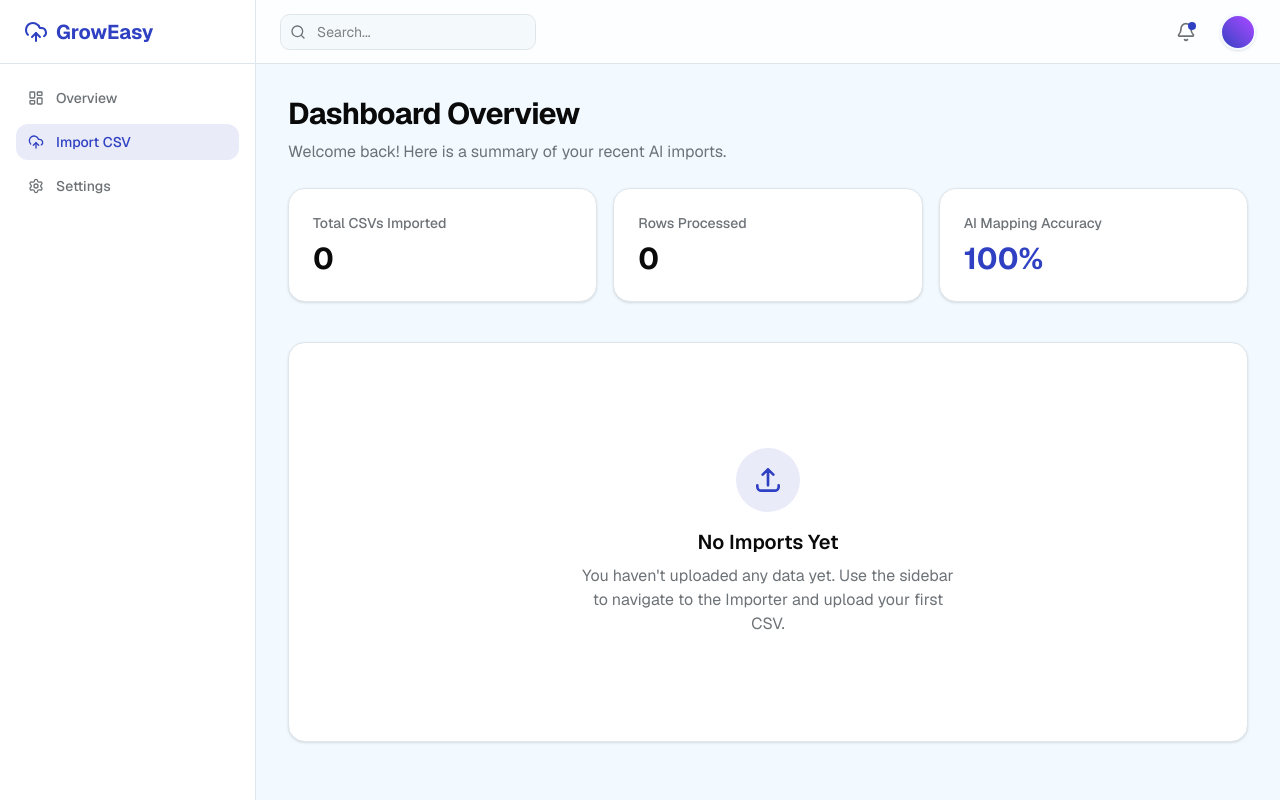
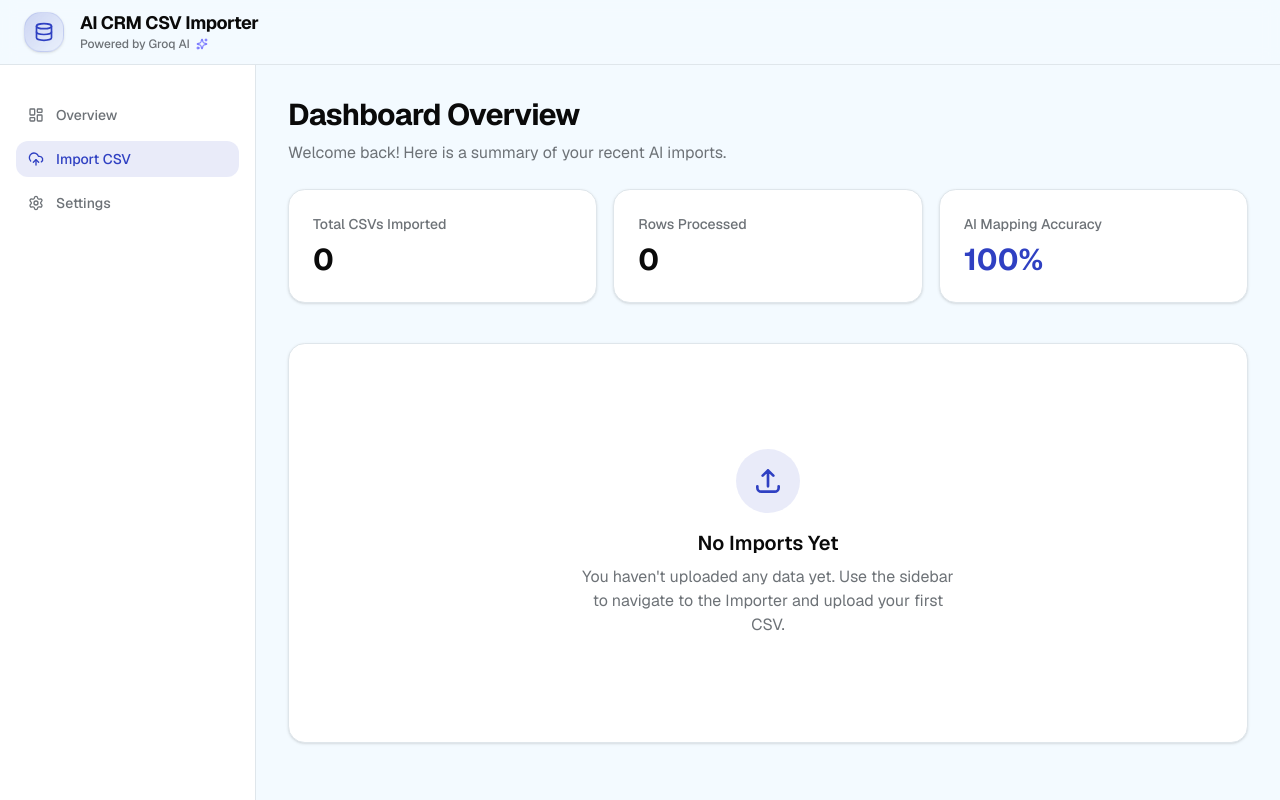
Before and after one commit to Mayankkvv/AI-CRM-CSV-Importer, a Next.js app in the folder frontend/: page / in a window 1280 px wide. Built offline with nearby package versions, Linux system fonts and the light colour scheme.

Commit message:
feat: add responsive top navigation bar

```diff
--- a/frontend/src/components/layout/DashboardLayout.tsx
+++ b/frontend/src/components/layout/DashboardLayout.tsx
@@ -1,12 +1,6 @@
 import React from "react";
-import {
-  LayoutDashboard,
-  UploadCloud,
-  Settings,
-  Menu,
-  Bell,
-  Search
-} from "lucide-react";
+import { LayoutDashboard, UploadCloud, Settings } from "lucide-react";
+import Navbar from "./Navbar";
 
 export default function DashboardLayout({
   children,
@@ -14,17 +8,16 @@ export default function DashboardLayout({
   children: React.ReactNode;
 }) {
   return (
-    <div className="flex min-h-screen w-full bg-background">
-      {/* Fixed Sidebar */}
-      <aside className="fixed inset-y-0 left-0 z-10 hidden w-64 flex-col border-r bg-card sm:flex">
-        <div className="flex h-16 items-center border-b px-6">
-          <div className="flex items-center gap-2 font-bold text-primary text-xl">
-            <UploadCloud className="h-6 w-6" />
-            <span>GrowEasy</span>
-          </div>
-        </div>
-        <nav className="flex flex-col gap-2 p-4 text-sm font-medium">
-          <a href="#" className="flex items-center gap-3 rounded-lg px-3 py-2 text-muted-foreground transition-all hover:text-foreground">
+    <div className="flex min-h-screen w-full flex-col bg-background">
+
+      {/* 1. Mount our brand new Top Navigation Bar */}
+      <Navbar />
+
+      <div className="flex flex-1">
+        {/* 2. Side Navigation (Pushed below the Navbar) */}
+        <aside className="hidden w-64 flex-col border-r bg-card sm:flex">
+          <nav className="flex flex-col gap-2 p-4 text-sm font-medium mt-4">
+            <a href="#" className="flex items-center gap-3 rounded-lg px-3 py-2 text-muted-foreground transition-all hover:text-foreground hover:bg-muted/50">
               <LayoutDashboard className="h-4 w-4" />
               Overview
             </a>
@@ -33,47 +26,21 @@ export default function DashboardLayout({
               <UploadCloud className="h-4 w-4" />
               Import CSV
             </a>
-          <a href="#" className="flex items-center gap-3 rounded-lg px-3 py-2 text-muted-foreground transition-all hover:text-foreground">
+            <a href="#" className="flex items-center gap-3 rounded-lg px-3 py-2 text-muted-foreground transition-all hover:text-foreground hover:bg-muted/50">
               <Settings className="h-4 w-4" />
               Settings
             </a>
           </nav>
         </aside>
 
-      {/* Main Content Area */}
-      <div className="flex flex-col sm:pl-64 w-full">
-        {/* Top Header */}
-        <header className="sticky top-0 z-10 flex h-16 items-center justify-between border-b bg-card/80 px-6 backdrop-blur">
-          <div className="flex items-center gap-4">
-            <button className="sm:hidden text-muted-foreground hover:text-foreground">
-              <Menu className="h-5 w-5" />
-            </button>
-            <div className="relative hidden sm:block">
-              <Search className="absolute left-2.5 top-2.5 h-4 w-4 text-muted-foreground" />
-              <input
-                type="search"
-                placeholder="Search..."
-                className="h-9 w-64 rounded-md border bg-muted/50 pl-9 pr-4 text-sm outline-none focus:border-primary focus:ring-1 focus:ring-primary transition-all"
-              />
-            </div>
-          </div>
-          <div className="flex items-center gap-4">
-            <button className="relative rounded-full p-2 text-muted-foreground hover:bg-muted transition-colors">
-              <Bell className="h-5 w-5" />
-              <span className="absolute right-2 top-2 h-2 w-2 rounded-full bg-primary"></span>
-            </button>
-            {/* User Avatar Placeholder */}
-            <div className="h-9 w-9 rounded-full bg-gradient-to-tr from-primary to-purple-500 shadow-sm border-2 border-background"></div>
-          </div>
-        </header>
-
-        {/* Page Content */}
+        {/* 3. Main Content Area */}
         <main className="flex-1 p-6 md:p-8">
           <div className="mx-auto max-w-5xl">
             {children}
           </div>
         </main>
       </div>
+
     </div>
   );
 }
--- /dev/null
+++ b/frontend/src/components/layout/Navbar.tsx
@@ -0,0 +1,38 @@
+import React from 'react';
+import { Database, Sparkles } from 'lucide-react';
+
+export default function Navbar() {
+  return (
+    /* The main navigation wrapper with a frosted glass effect */
+    <nav className="sticky top-0 z-50 w-full border-b bg-background/95 backdrop-blur supports-[backdrop-filter]:bg-background/60">
+      <div className="flex h-16 items-center justify-between px-6">
+
+        {/* Left Section: Logo & Titles */}
+        <div className="flex items-center gap-4">
+
+          {/* Logo Placeholder */}
+          <div className="flex h-10 w-10 items-center justify-center rounded-xl bg-gradient-to-br from-primary/20 to-primary/5 text-primary border border-primary/10 shadow-sm">
+            <Database className="h-5 w-5" />
+          </div>
+
+          {/* Text Content */}
+          <div className="flex flex-col justify-center">
+            <h1 className="text-base font-bold leading-tight tracking-tight text-foreground sm:text-lg">
+              AI CRM CSV Importer
+            </h1>
+            <div className="flex items-center gap-1.5 text-[11px] font-medium text-muted-foreground sm:text-xs mt-0.5">
+              Powered by Groq AI
+              <Sparkles className="h-3 w-3 text-indigo-500" />
+            </div>
+          </div>
+        </div>
+
+        {/* Right Section: Explicitly empty as requested (No Auth) */}
+        <div className="flex items-center">
+          {/* Future buttons or links can be added here */}
+        </div>
+
+      </div>
+    </nav>
+  );
+}
```
Lines whose indentation alone changed are shown as unchanged.
